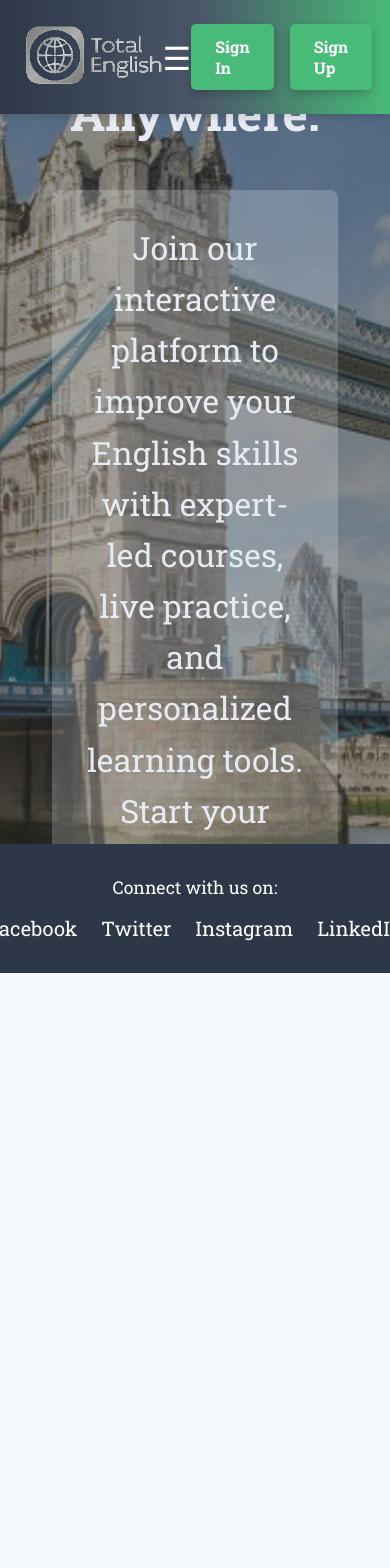
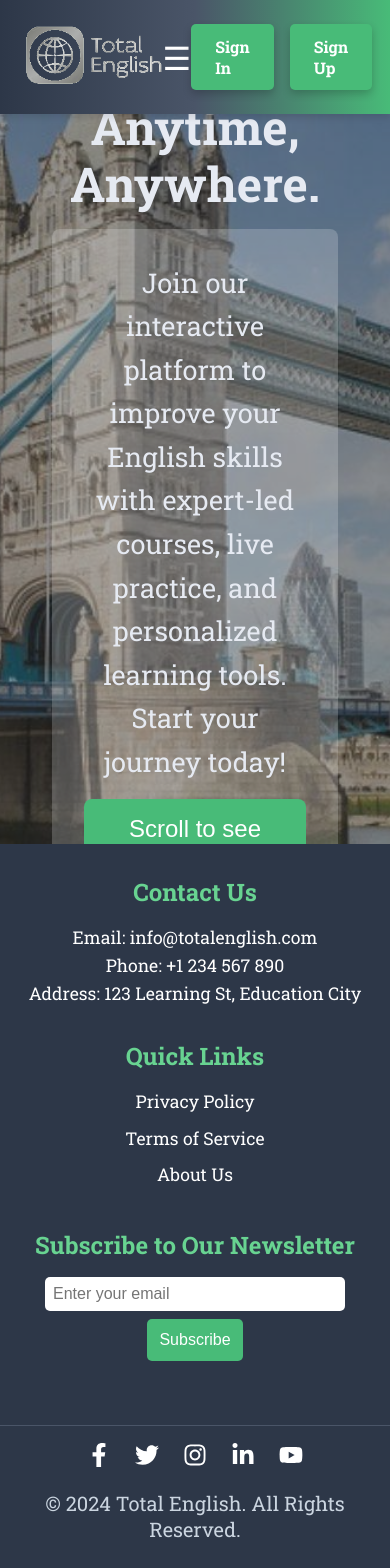
Before and after one commit to Abazur24/Total-English, a React (Vite) app: page / in a window 390 px wide. Shown: the top 1568 px of the page. Before the commit the page ends 973 px from the top, so only its background shows below. Built offline with nearby package versions, Linux system fonts and the light colour scheme.

Commit message:
Footer component updated and enhanced

```diff
--- a/package.json
+++ b/package.json
@@ -17,6 +17,7 @@
     "react": "^18.3.1",
     "react-big-calendar": "^1.15.0",
     "react-dom": "^18.3.1",
+    "react-icons": "^5.3.0",
     "react-router-dom": "^6.26.2",
     "sass": "^1.78.0"
   },
--- a/src/components/footer/Footer.jsx
+++ b/src/components/footer/Footer.jsx
@@ -1,15 +1,51 @@
 import React from 'react';
 import './footer.scss';
+import { FaFacebookF, FaTwitter, FaInstagram, FaLinkedinIn, FaYoutube } from 'react-icons/fa'; // Importing Font Awesome icons
 
 const Footer = () => {
   return (
     <footer className="footer">
-      <p>Connect with us on:</p>
+      <div className="footer-content">
+        {/* Contact Information */}
+        <div className="contact-info">
+          <h4>Contact Us</h4>
+          <p>Email: info@totalenglish.com</p>
+          <p>Phone: +1 234 567 890</p>
+          <p>Address: 123 Learning St, Education City</p>
+        </div>
+
+        {/* Quick Links */}
+        <div className="quick-links">
+          <h4>Quick Links</h4>
+          <ul>
+            <li><a href="/privacy-policy">Privacy Policy</a></li>
+            <li><a href="/terms-of-service">Terms of Service</a></li>
+            <li><a href="/about-us">About Us</a></li>
+          </ul>
+        </div>
+
+        {/* Newsletter Subscription */}
+        <div className="newsletter">
+          <h4>Subscribe to Our Newsletter</h4>
+          <form>
+            <input type="email" placeholder="Enter your email" />
+            <button type="submit">Subscribe</button>
+          </form>
+        </div>
+      </div>
+
+      {/* Social Media Links */}
       <div className="social-links">
-        <a href="https://facebook.com" target="_blank" rel="noopener noreferrer">Facebook</a>
-        <a href="https://twitter.com" target="_blank" rel="noopener noreferrer">Twitter</a>
-        <a href="https://instagram.com" target="_blank" rel="noopener noreferrer">Instagram</a>
-        <a href="https://linkedin.com" target="_blank" rel="noopener noreferrer">LinkedIn</a>
+        <a href="https://facebook.com" target="_blank" rel="noopener noreferrer"><FaFacebookF /></a>
+        <a href="https://twitter.com" target="_blank" rel="noopener noreferrer"><FaTwitter /></a>
+        <a href="https://instagram.com" target="_blank" rel="noopener noreferrer"><FaInstagram /></a>
+        <a href="https://linkedin.com" target="_blank" rel="noopener noreferrer"><FaLinkedinIn /></a>
+        <a href="https://youtube.com" target="_blank" rel="noopener noreferrer"><FaYoutube /></a>
+      </div>
+
+      {/* Footer Bottom */}
+      <div className="footer-bottom">
+        <p>&copy; 2024 Total English. All Rights Reserved.</p>
       </div>
     </footer>
   );
--- a/src/components/footer/footer.scss
+++ b/src/components/footer/footer.scss
@@ -1,30 +1,131 @@
 .footer {
-  background-color: #2d3748; /* Dark gray background matching navbar */
-  color: #ffffff; /* White text */
-  text-align: center;
-  padding: 2rem 0; /* Padding for consistency with navbar */
-  font-size: 1rem; /* Make sure font size is consistent with navbar */
-  // margin-top: auto;
+  background-color: #2d3748; /* Dark gray background */
+  color: #ffffff;
+  padding: 2rem 0;
+  font-size: 1rem;
 
-  .social-links {
+  .footer-content {
     display: flex;
-    justify-content: center;
-    gap: 1.5rem; /* Spacing between social links */
+    justify-content: space-between;
+    flex-wrap: wrap;
+    max-width: 1200px;
+    margin: 0 auto;
+    padding-bottom: 2rem;
+    border-bottom: 1px solid #4a5568;
+  }
+
+  .contact-info,
+  .quick-links,
+  .newsletter {
+    flex: 1;
+    min-width: 250px;
+    margin-bottom: 2rem;
+
+    h4 {
+      font-size: 1.5rem;
+      margin-bottom: 1rem;
+      color: #68d391;
+    }
+
+    p,
+    a {
+      color: #ffffff;
+      font-size: 1.1rem;
+      line-height: 1.6;
+    }
 
     a {
-      color: #ffffff;
-      font-size: 1.25rem; /* Consistent font size with navbar */
       text-decoration: none;
       transition: color 0.3s ease;
 
       &:hover {
-        color: #68d391; /* Light green hover effect */
+        color: #68d391;
       }
     }
   }
 
-  p {
-    margin-bottom: 1rem; /* Spacing for social links */
-    font-size: 1.1rem;
+  .quick-links ul {
+    list-style: none;
+    padding: 0;
+
+    li {
+      margin-bottom: 0.5rem;
+    }
+  }
+
+  .newsletter form {
+    display: flex;
+    flex-direction: column;
+
+    input[type="email"] {
+      padding: 0.5rem;
+      font-size: 1rem;
+      margin-bottom: 0.5rem;
+      border: none;
+      border-radius: 5px;
+    }
+
+    button {
+      background-color: #48bb78;
+      color: white;
+      padding: 0.75rem;
+      font-size: 1rem;
+      border: none;
+      border-radius: 5px;
+      cursor: pointer;
+      transition: background-color 0.3s ease;
+
+      &:hover {
+        background-color: #38a169;
+      }
+    }
+  }
+
+  .social-links {
+    padding-top: 1rem;
+    display: flex;
+    justify-content: center;
+    gap: 1.5rem;
+    margin-bottom: 1rem;
+
+    a {
+      color: #ffffff;
+      font-size: 1.5rem;
+      transition: color 0.3s ease;
+
+      &:hover {
+        color: #68d391;
+      }
+    }
+  }
+
+  .footer-bottom {
+    text-align: center;
+    margin-top: 1rem;
+    font-size: 1rem;
+    color: #cbd5e0;
+  }
+
+  /* Responsive design */
+  @media (max-width: 768px) {
+    .footer-content {
+      flex-direction: column;
+      align-items: center;
+      text-align: center;
+    }
+
+    .contact-info,
+    .quick-links,
+    .newsletter {
+      text-align: center;
+    }
+
+    .newsletter form {
+      align-items: center;
+      input[type="email"] {
+        width: 100%;
+        max-width: 300px;
+      }
+    }
   }
 }
--- a/src/components/sectionTemplate/sectionTemplate.scss
+++ b/src/components/sectionTemplate/sectionTemplate.scss
@@ -12,6 +12,7 @@
     width: 85%;
     max-width: 1400px;
     height: 70%;
+    margin-top: 4rem;
     padding: 3rem;
     border-radius: 0.75rem;
     text-align: center;
--- a/src/pages/landingPage/landingPage.scss
+++ b/src/pages/landingPage/landingPage.scss
@@ -18,7 +18,7 @@ body, html {
 /* Main container for the landing page */
 .landing-page {
   scroll-snap-type: y mandatory; /* Enables vertical scroll snapping */
-  overflow-y: auto; /* Allows vertical scrolling */
+  overflow-y: auto; /* Enables vertical scrolling */
   scrollbar-width: 0;
   height: 100vh; /* Ensures the container takes up the full viewport height */
   width: 100%; /* Full width of viewport */
@@ -200,12 +200,13 @@ body, html {
   /* Responsive Design for smaller devices */
   @media (max-width: 768px) {
     .section {
-      height: 100vh; /* Full height for each section */
-      padding: 1rem; /* Reduced padding on smaller screens */
+      height: 100vh;
+      padding: 1rem;
     }
+
     .card-container {
       display: grid;
-      grid-template-columns: 1fr; /* Single column layout for smaller screens */
+      grid-template-columns: 1fr;
       gap: 1rem;
       margin-top: 2rem;
     }
@@ -215,15 +216,25 @@ body, html {
       margin: 0;
     }
     .course-img {
-      height: 10rem; /* Smaller image for smaller screens */
+      height: 10rem;
     }
     .hero-card {
       width: 90%; /* Card width adjustment for smaller screens */
     }
     .welcome {
       h1 {
-        font-size: 3rem; /* Smaller font size for smaller screens */
-        margin-bottom: 3rem; /* Reduced margin for smaller screens */
+        font-size: 3rem;
+        margin-bottom: 1rem;
+      }
+      .hero-card {
+        p {
+          font-size: 1.7rem;
+          margin-bottom: 1rem;
+        }
+        .scroll-button {
+          padding: 1rem 1rem;
+          font-size: 1.5rem;
+        }
       }
     }
   }
```
